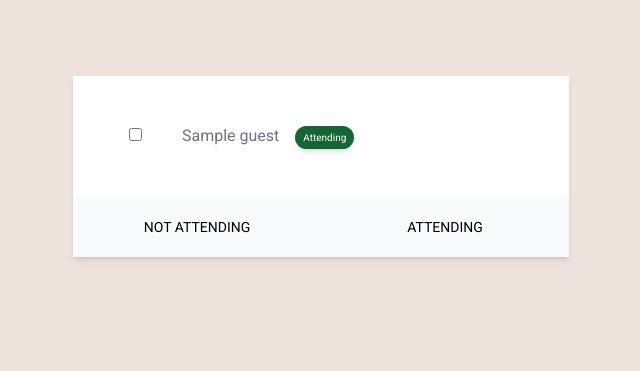
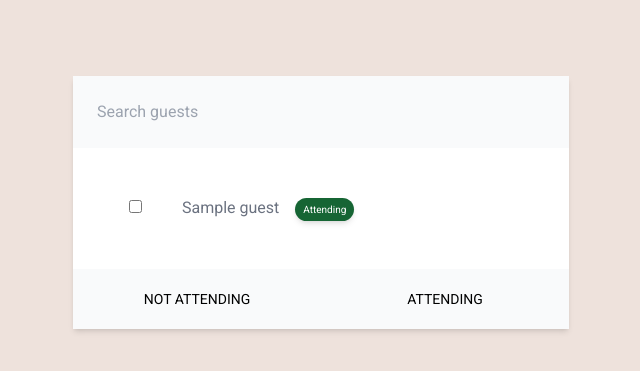
Before and after one commit to fyliu/django-party, a Django app: page /party/00000000-0000-0000-0000-000000000001/guests/ in a window 1280 px wide. Shown: the part 64-435 px from the top of the page, without its empty margins (319-959 px from the left). Run offline with Django 5.2, Linux system fonts and the light colour scheme; a user stored in the database is signed in; tables that the repository leaves empty hold one stand-in row (values such as "Sample post"); style sheets or scripts are compiled from the project's sources; parts of the project's set-up code (start-up, migrations or seed data) failed here and were passed over.

Commit message:
add active search with htmx

```diff
--- a/party/templates/party/guest_list/page_guest_list.html
+++ b/party/templates/party/guest_list/page_guest_list.html
@@ -1,6 +1,17 @@
 {% extends "party/base.html" %}
 {% block content %}
     <div class="w-2/5 bg-white shadow-md m-auto">
+        <div class="bg-gray-50 p-4 grid grid-cols-2">
+            <div>
+                <input type="search"
+                       class="p-2 bg-transparent border-x-transparent border-t-transparent border-b-gray-400 focus:border-x-transparent focus:border-t-transparent focus:border-b-gray-600 focus:ring-0"
+                       placeholder="Search guests"
+                       name="guest_search"
+                       hx-post="{% url "partial_filter_guests" party_id %}"
+                       hx-target="#guests"
+                       hx-trigger="keyup delay:500ms, search">
+            </div>
+        </div>
         <form class="table text-left text-gray-500 table-fixed min-w-fit p-8"
               id="guest-form">
             <div class="table-row-group" id="guests">{% include "party/guest_list/partial_guest_list.html" %}</div>
```
